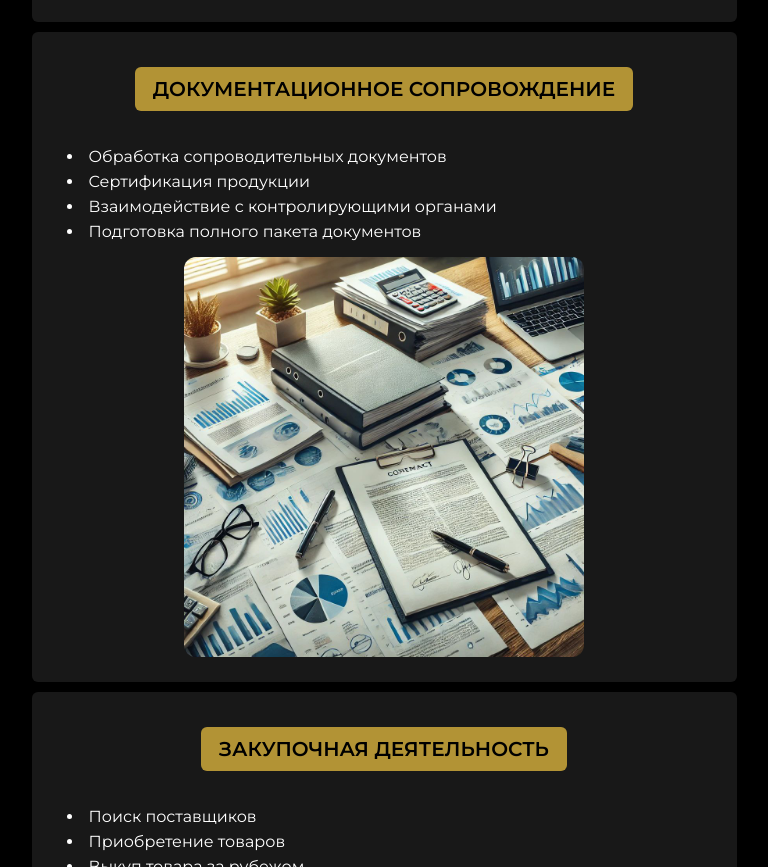
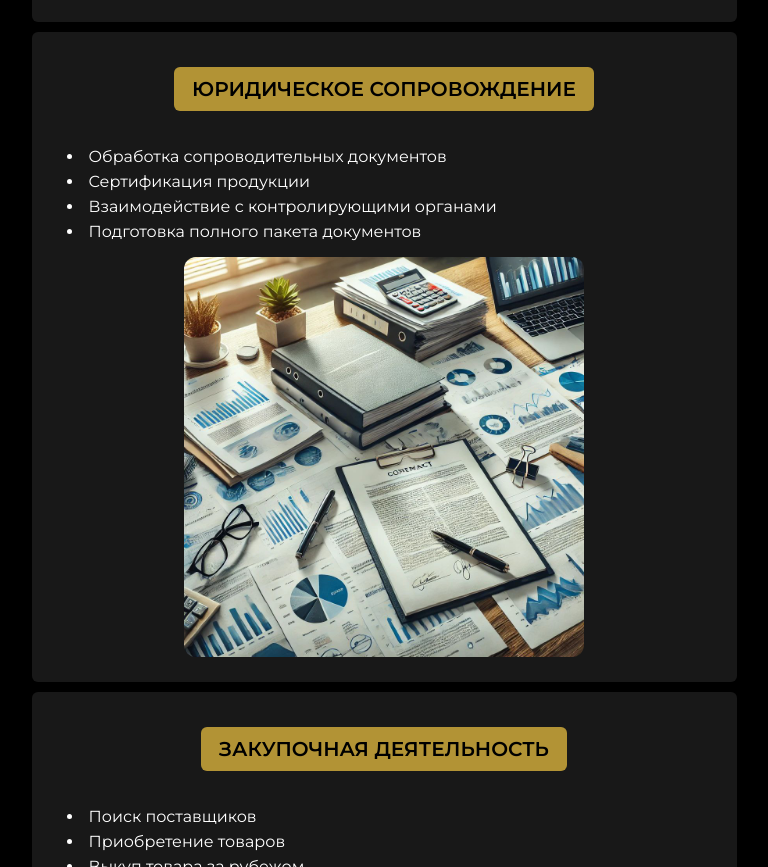
Before and after one commit to Kek2281337228/KARTELIMPEX, a plain HTML site: page index.html in a window 1280 px wide. Shown: the part 2431-3298 px from the top of the page, without its empty margins (256-1024 px from the left). Drawn offline with Linux system fonts and the light colour scheme.

Commit message:
Add files via upload

```diff
--- a/index.html
+++ b/index.html
@@ -47,7 +47,7 @@
         </div>
 
         <div class="service">
-            <h3>ДОКУМЕНТАЦИОННОЕ СОПРОВОЖДЕНИЕ</h3>
+            <h3>ЮРИДИЧЕСКОЕ СОПРОВОЖДЕНИЕ</h3>
             <ul>
                 <li>Обработка сопроводительных документов</li>
                 <li>Сертификация продукции</li>
```
